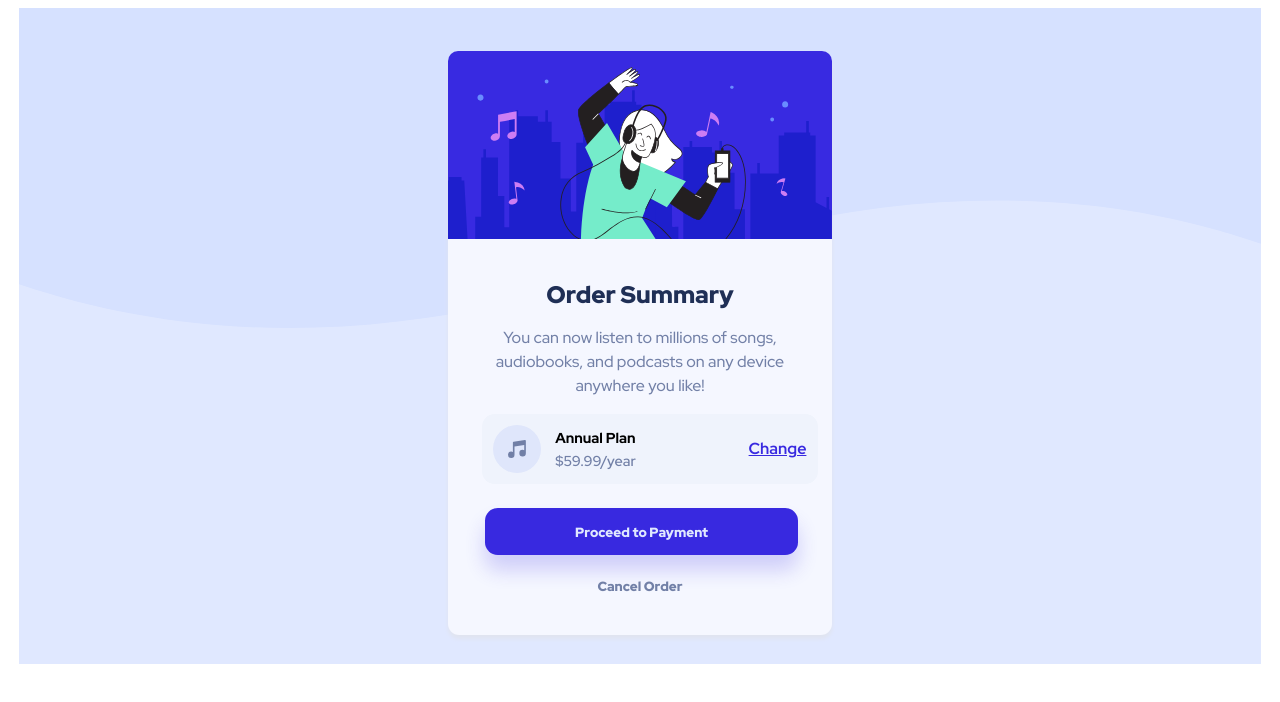
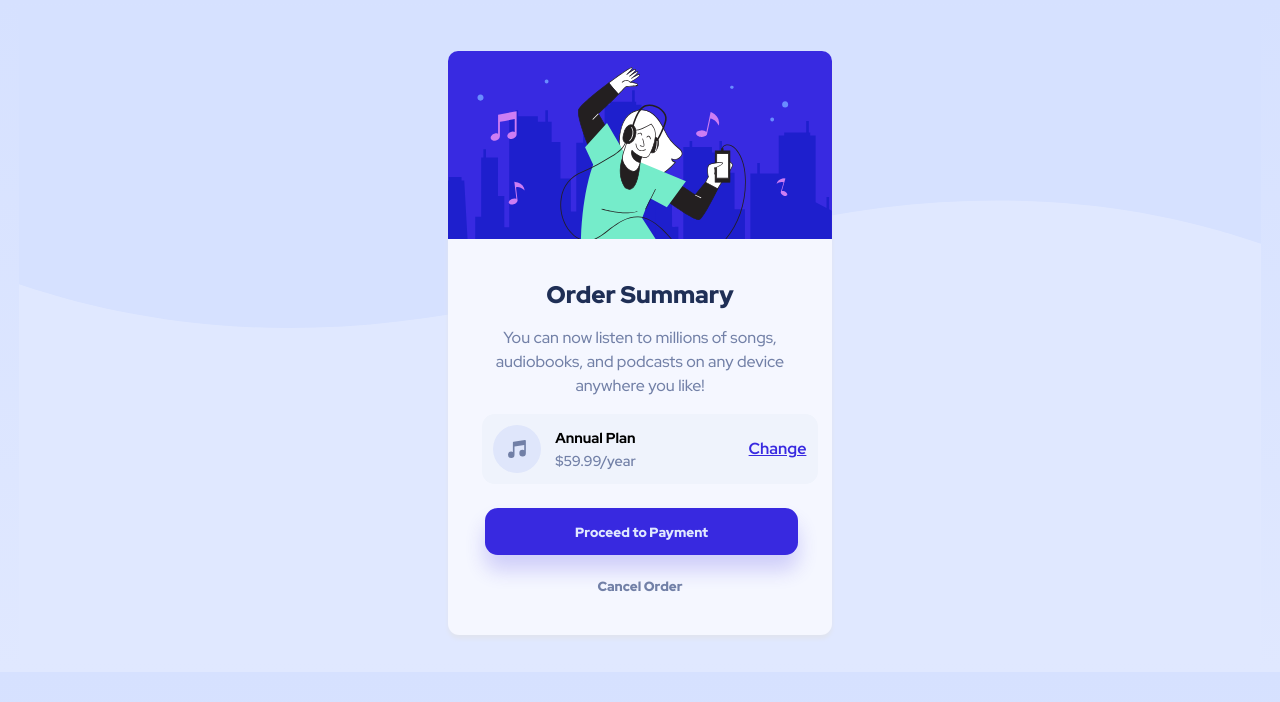
Before and after one commit to thesumitchaudhary/order-summary-design, a plain HTML site: page index.html in a window 1280 px wide. Drawn offline with Linux system fonts and the light colour scheme.

Commit message:
Your commit message

```diff
--- a/style.css
+++ b/style.css
@@ -49,6 +49,8 @@
   body {
     font-family: "Red Hat Display", sans-serif;
     font-weight: 500;
+    background: linear-gradient(  rgb(214 225 255),
+    rgb(224 232 255));
   }
 }
 
```
